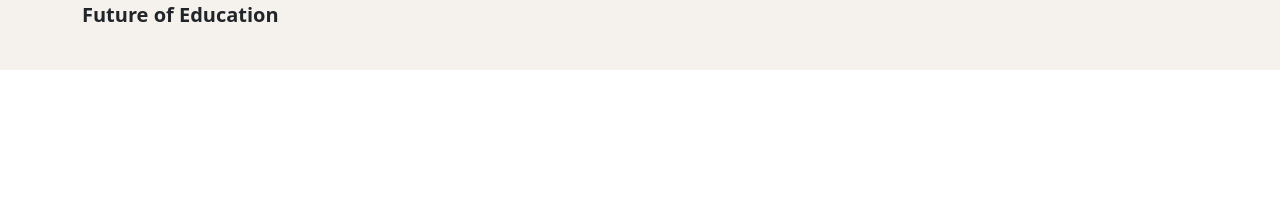
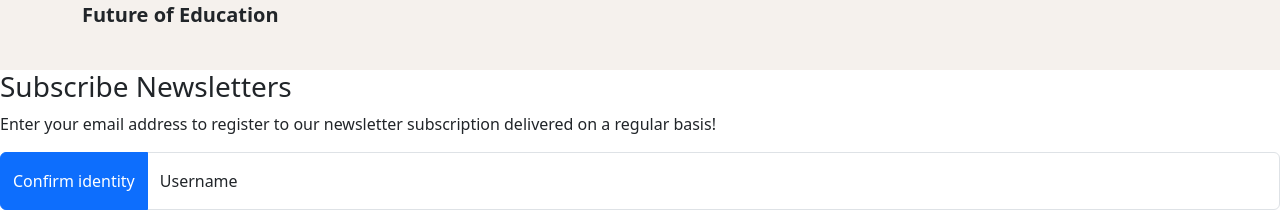
Before and after one commit to MichelangeloCaltagirone/proj-html-vuejs, a Vue app: page / in a window 1280 px wide. Shown: the part 3190-3413 px from the top of the page. Before the commit the page ends 3260 px from the top, so only its background shows below. Built offline with nearby package versions, Linux system fonts and the light colour scheme.

Commit message:
import in App.Vue SubscribeNewsletter section

```diff
--- a/src/App.vue
+++ b/src/App.vue
@@ -6,6 +6,7 @@ import EnjoyableSection from './components/AppEnjoyableSection.vue';
 import SmartTutoringProgram from './components/SmartTutoringProgram.vue';
 import IframeVideos from './components/IframeVideos.vue';
 import MainNavBar from './components/MainNavBar.vue';
+import SubscribeNewsletter from './components/subscribeNewsletterSection.vue';
 
 export default {
   components: {
@@ -15,7 +16,8 @@ export default {
     Jumbotron,
     SmartTutoringProgram,
     IframeVideos,
-    MainNavBar
+    MainNavBar,
+    SubscribeNewsletter
   }
 }
 
@@ -33,7 +35,7 @@ export default {
   <SmartTutoringProgram />
   <IframeVideos />
   <EnjoyableSection />
-
+  <SubscribeNewsletter />
 
 
 </template>
```
